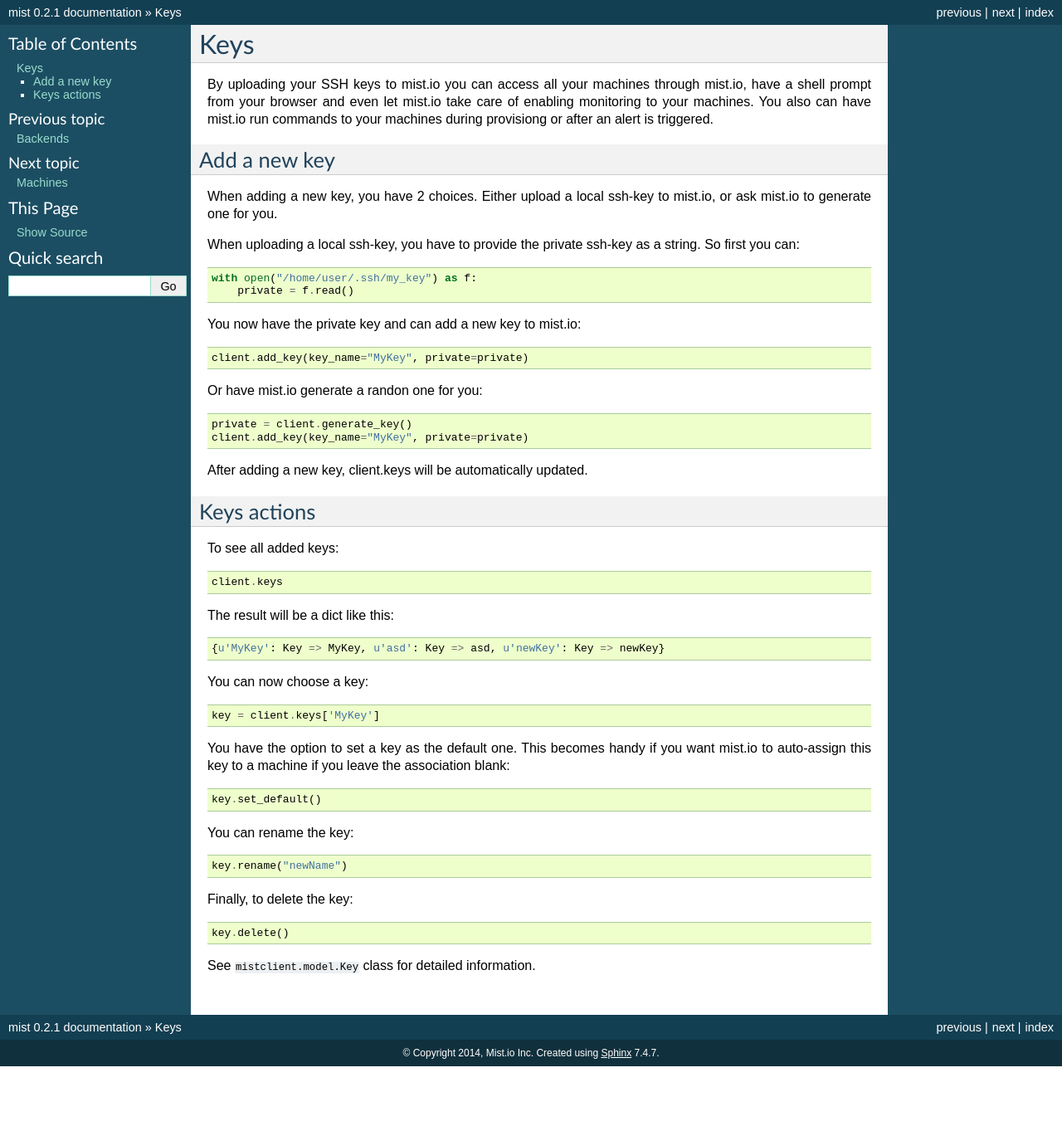
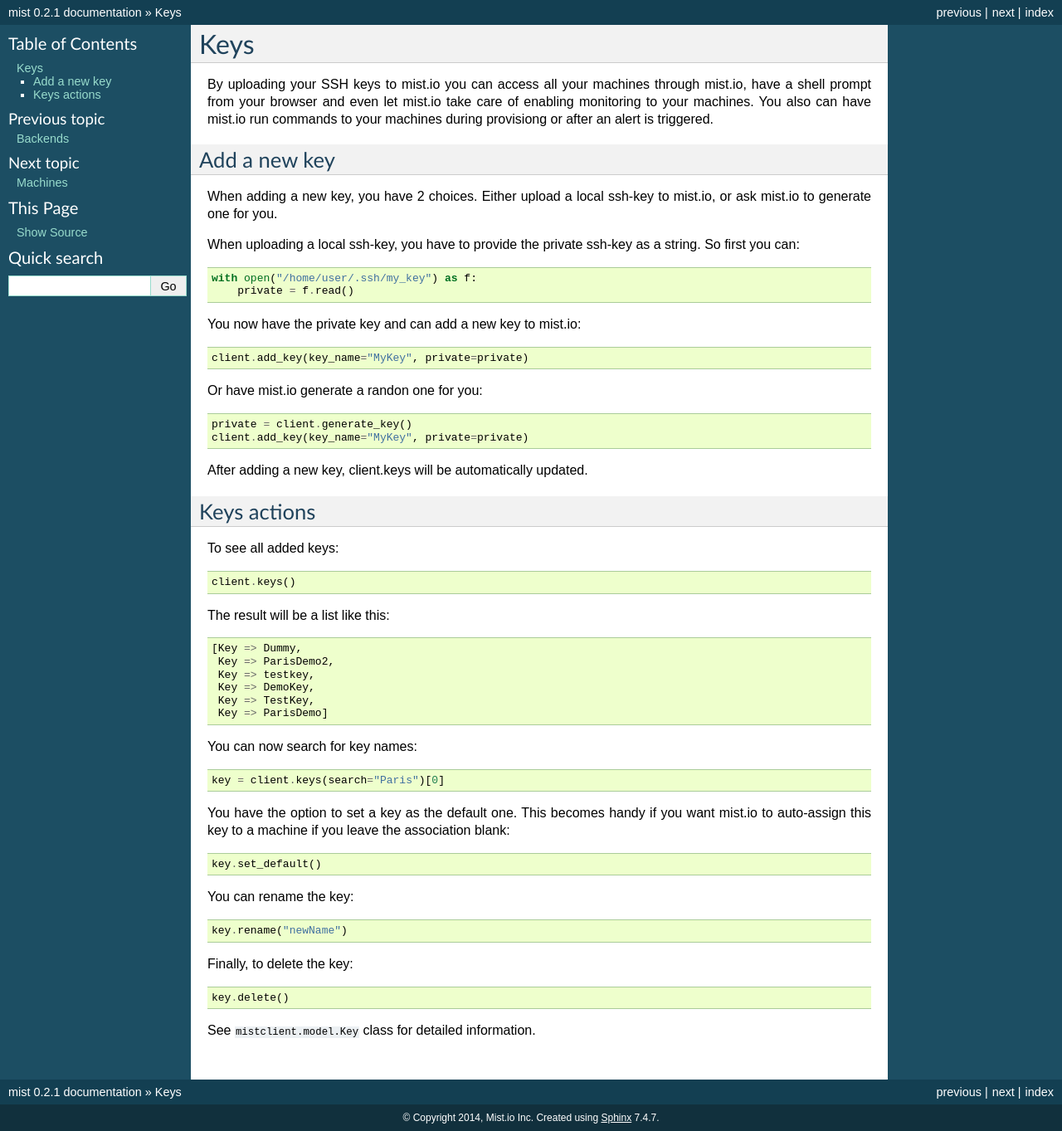
Before and after one commit to mistio/mist.client, a Sphinx documentation site: the page built from docs/source/client/keys.rst, in a window 1280 px wide. Shown: the whole page at 83% size. Built offline with Sphinx 7.4.7, drawn with Linux system fonts in a browser that asks for light colours; pages that are not in the unit, such as notebooks, are missing from menus; before the commit the page ends 1285 px from its top, so only the background shows below that.

Commit message:
Update python mistclient keys documentation

```diff
--- a/docs/source/client/keys.rst
+++ b/docs/source/client/keys.rst
@@ -30,15 +30,20 @@
 ============
 To see all added keys::
 
-    client.keys
+    client.keys()
 
-The result will be a dict like this::
+The result will be a list like this::
 
-    {u'MyKey': Key => MyKey, u'asd': Key => asd, u'newKey': Key => newKey}
+    [Key => Dummy,
+     Key => ParisDemo2,
+     Key => testkey,
+     Key => DemoKey,
+     Key => TestKey,
+     Key => ParisDemo]
 
-You can now choose a key::
+You can now search for key names::
 
-    key = client.keys['MyKey']
+    key = client.keys(search="Paris")[0]
 
 You have the option to set a key as the default one. This becomes handy if you want mist.io to auto-assign this key to
 a machine if you leave the association blank::
```
